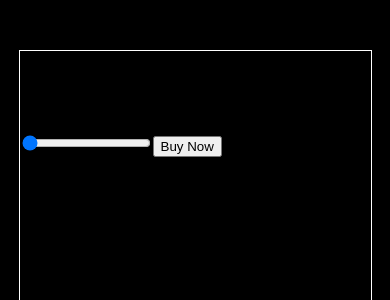
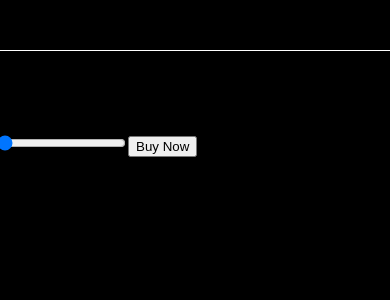
Before and after one commit to jcsmileyjr/range-slider, a React (Create React App) app in the folder react-range-slider/: page / in a window 390 px wide. Shown: the top 300 px of the page. Built offline with nearby package versions, Linux system fonts and the light colour scheme.

Commit message:
Bug Fix: Update design responsive to be rectangle shape if possible

```diff
--- a/react-range-slider/src/App.css
+++ b/react-range-slider/src/App.css
@@ -7,8 +7,8 @@
 
 main {
   height: 50vh;
-  width: 30vw;
-  min-width: 100px;
+  width: 40vw;
+  min-width: 400px;
   border: 1px solid white; /*TESTING ONLY*/
 }
 
--- a/react-range-slider/src/App.js
+++ b/react-range-slider/src/App.js
@@ -2,6 +2,7 @@ import './App.css';
 
 /**
  * Simple React project featuring a range input displaying a dollar amount
+ *
  * TODO - Setup the layout (background and center div) - DONE
  * TODO - Setup basic HTML elements for the project - DONE
  * TODO - Setup basic styling of the project
```
